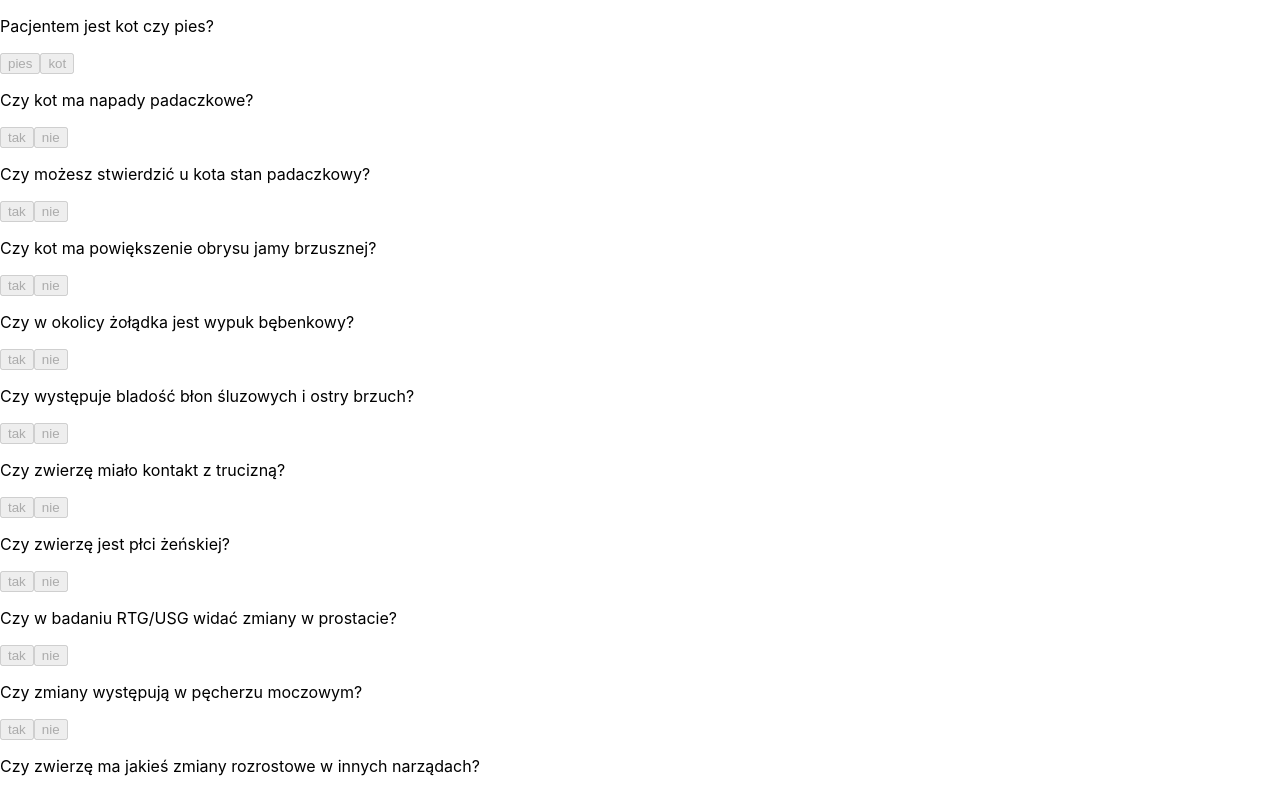
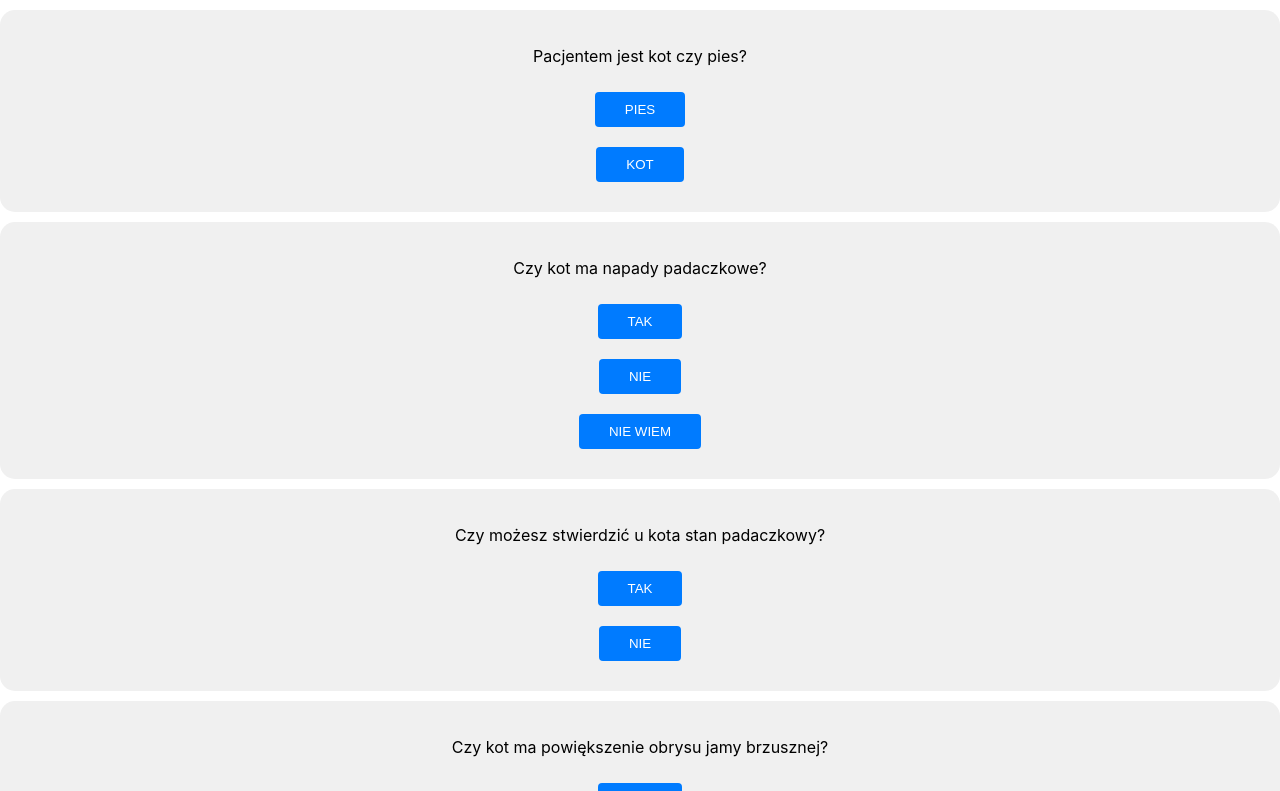
Before and after one commit to xoMichal/magisterkaVetCpp, a React (Create React App) app: page / in a window 1280 px wide. Shown: the top 791 px of the page. Built offline with nearby package versions, Linux system fonts and the light colour scheme.

Commit message:
'css-update'

```diff
--- a/src/App.tsx
+++ b/src/App.tsx
@@ -6,6 +6,7 @@ import { diagnosticEngine } from './components/diagnosticEngine';
 type Answer = {
   text: string;
   isActive: boolean;
+  isClicked: boolean;
 }
 
 type QuestionData = {
@@ -20,477 +21,459 @@ const initialQuestions: QuestionData[] = [
     id: 1,
     text: 'Pacjentem jest kot czy pies?',
     answers: [
-      { text: 'pies', isActive: false },
-      { text: 'kot', isActive: false },
+      { text: 'pies', isActive: false, isClicked: false },
+      { text: 'kot', isActive: false, isClicked: false },
     ],
   },
   {
     id: 2,
     text: 'Czy kot ma napady padaczkowe?',
     answers: [
-      { text: 'tak', isActive: false },
-      { text: 'nie', isActive: false },
+      { text: 'tak', isActive: false, isClicked: false },
+      { text: 'nie', isActive: false, isClicked: false },
+      { text: 'nie wiem', isActive: false, isClicked: false },
     ],
   },
   {
     id: 3,
     text: 'Czy możesz stwierdzić u kota stan padaczkowy?',
     answers: [
-      { text: 'tak', isActive: false },
-      { text: 'nie', isActive: false },
+      { text: 'tak', isActive: false, isClicked: false },
+      { text: 'nie', isActive: false, isClicked: false },
     ],
   },
   {
     id: 4,
     text: 'Czy kot ma powiększenie obrysu jamy brzusznej?',
     answers: [
-      { text: 'tak', isActive: false },
-      { text: 'nie', isActive: false },
+      { text: 'tak', isActive: false, isClicked: false },
+      { text: 'nie', isActive: false, isClicked: false },
+      { text: 'nie wiem', isActive: false, isClicked: false },
     ],
   },
   {
     id: 5,
     text: 'Czy w okolicy żołądka jest wypuk bębenkowy?',
     answers: [
-      { text: 'tak', isActive: false },
-      { text: 'nie', isActive: false },
+      { text: 'tak', isActive: false, isClicked: false },
+      { text: 'nie', isActive: false, isClicked: false },
     ],
   },
   {
     id: 6,
     text: 'Czy występuje bladość błon śluzowych i ostry brzuch?',
     answers: [
-      { text: 'tak', isActive: false },
-      { text: 'nie', isActive: false },
+      { text: 'tak', isActive: false, isClicked: false },
+      { text: 'nie', isActive: false, isClicked: false },
     ],
   },
   {
     id: 7,
     text: 'Czy zwierzę miało kontakt z trucizną?',
     answers: [
-      { text: 'tak', isActive: false },
-      { text: 'nie', isActive: false },
+      { text: 'tak', isActive: false, isClicked: false },
+      { text: 'nie', isActive: false, isClicked: false },
+      { text: 'nie wiem', isActive: false, isClicked: false },
     ],
   },
   {
     id: 8,
     text: 'Czy zwierzę jest płci żeńskiej?',
     answers: [
-      { text: 'tak', isActive: false },
-      { text: 'nie', isActive: false },
+      { text: 'tak', isActive: false, isClicked: false },
+      { text: 'nie', isActive: false, isClicked: false },
     ],
   },
   {
     id: 9,
     text: 'Czy w badaniu RTG/USG widać zmiany w prostacie?',
     answers: [
-      { text: 'tak', isActive: false },
-      { text: 'nie', isActive: false },
+      { text: 'tak', isActive: false, isClicked: false },
+      { text: 'nie', isActive: false, isClicked: false },
     ],
   },
   {
     id: 10,
     text: 'Czy zmiany występują w pęcherzu moczowym?',
     answers: [
-      { text: 'tak', isActive: false },
-      { text: 'nie', isActive: false },
+      { text: 'tak', isActive: false, isClicked: false },
+      { text: 'nie', isActive: false, isClicked: false },
     ],
   }, {
     id: 11,
     text: 'Czy zwierzę ma jakieś zmiany rozrostowe w innych narządach?',
     answers: [
-      { text: 'tak', isActive: false },
-      { text: 'nie', isActive: false },
+      { text: 'tak', isActive: false, isClicked: false },
+      { text: 'nie', isActive: false, isClicked: false },
     ],
   },
   {
     id: 12,
     text: 'Czy w badaniu RTG/USG widać zmiany w macicy/jajnikach?',
     answers: [
-      { text: 'tak', isActive: false },
-      { text: 'nie', isActive: false },
+      { text: 'tak', isActive: false, isClicked: false },
+      { text: 'nie', isActive: false, isClicked: false },
     ],
   },
   {
     id: 13,
     text: 'Czy zmiany występują w pęcherzu moczowym?',
     answers: [
-      { text: 'tak', isActive: false },
-      { text: 'nie', isActive: false },
+      { text: 'tak', isActive: false, isClicked: false },
+      { text: 'nie', isActive: false, isClicked: false },
     ],
   },
   {
     id: 14,
     text: 'Czy w macicy widać symptomy ciąży?',
     answers: [
-      { text: 'tak', isActive: false },
-      { text: 'nie', isActive: false },
+      { text: 'tak', isActive: false, isClicked: false },
+      { text: 'nie', isActive: false, isClicked: false },
     ],
   },
   {
     id: 15,
     text: 'Czy kot zjadł coś podejrzewanego lub mógł mieć kontakt z substancją trującą?',
     answers: [
-      { text: 'tak', isActive: false },
-      { text: 'nie', isActive: false },
+      { text: 'tak', isActive: false, isClicked: false },
+      { text: 'nie', isActive: false, isClicked: false },
+      { text: 'nie wiem', isActive: false, isClicked: false },
     ],
   },
   {
     id: 16,
     text: 'Czy u kota w momencie wystąpienia problemów atak pojawił się po raz pierwszy?',
     answers: [
-      { text: 'tak', isActive: false },
-      { text: 'nie', isActive: false },
+      { text: 'tak', isActive: false, isClicked: false },
+      { text: 'nie', isActive: false, isClicked: false },
     ],
   },
   {
     id: 17,
     text: 'Czy poziom insuliny jest podwyższony lub prawidłowy?',
     answers: [
-      { text: 'tak', isActive: false },
-      { text: 'nie', isActive: false },
+      { text: 'tak', isActive: false, isClicked: false },
+      { text: 'nie', isActive: false, isClicked: false },
     ],
   },
   {
     id: 18,
     text: 'Czy poziom insuliny jest obniżony?',
     answers: [
-      { text: 'tak', isActive: false },
-      { text: 'nie', isActive: false },
+      { text: 'tak', isActive: false, isClicked: false },
+      { text: 'nie', isActive: false, isClicked: false },
     ],
   },
   {
     id: 19,
     text: 'Czy poziom mocznika jest obniżony a parametry wątrobowe są podwyższone?',
     answers: [
-      { text: 'tak', isActive: false },
-      { text: 'nie', isActive: false },
+      { text: 'tak', isActive: false, isClicked: false },
+      { text: 'nie', isActive: false, isClicked: false },
     ],
   },
   {
     id: 20,
     text: 'Czy wynik MR, TK, badanie płynu mózgowo-rdzeniowego są nie prawidłowe?',
     answers: [
-      { text: 'tak', isActive: false },
-      { text: 'nie', isActive: false },
+      { text: 'tak', isActive: false, isClicked: false },
+      { text: 'nie', isActive: false, isClicked: false },
     ],
   },
   {
     id: 21,
     text: 'Czy pies jest po urazie?',
     answers: [
-      { text: 'tak', isActive: false },
-      { text: 'nie', isActive: false },
+      { text: 'tak', isActive: false, isClicked: false },
+      { text: 'nie', isActive: false, isClicked: false },
     ],
   }, {
     id: 22,
     text: 'Czy wszedł o własnych siłach?',
     answers: [
-      { text: 'tak', isActive: false },
-      { text: 'nie', isActive: false },
+      { text: 'tak', isActive: false, isClicked: false },
+      { text: 'nie', isActive: false, isClicked: false },
     ],
   },
   {
     id: 23,
     text: 'Czy u psa występuje biegunka?',
     answers: [
-      { text: 'tak', isActive: false },
-      { text: 'nie', isActive: false },
+      { text: 'tak', isActive: false, isClicked: false },
+      { text: 'nie', isActive: false, isClicked: false },
     ],
   },
   {
     id: 24,
     text: 'Czy u psa występuje świąd?',
     answers: [
-      { text: 'tak', isActive: false },
-      { text: 'nie', isActive: false },
+      { text: 'tak', isActive: false, isClicked: false },
+      { text: 'nie', isActive: false, isClicked: false },
     ],
   },
   {
     id: 25,
     text: 'Czy znaleziono pasożyty?',
     answers: [
-      { text: 'nie', isActive: false },
-      { text: 'tak', isActive: false },
+      { text: 'nie', isActive: false, isClicked: false },
+      { text: 'tak', isActive: false, isClicked: false },
     ],
   },
   {
     id: 26,
     text: 'Postępowanie zastosowanie profilaktycznego zwalczania pcheł. Czy świąd ustał?',
     answers: [
-      { text: 'nie', isActive: false },
-      { text: 'tak', isActive: false },
+      { text: 'nie', isActive: false, isClicked: false },
+      { text: 'tak', isActive: false, isClicked: false },
     ],
   },
   {
     id: 27,
-    text: 'Postępowanie zastosowanie profilaktycznego zwalczania pcheł. Czy świąd ustał?',
+    text: 'Postępowanie proszę wykonać badanie poznawcze na obecność świerzbu. Czy znaleziono objawy świerzbu',
     answers: [
-      { text: 'nie', isActive: false },
-      { text: 'tak', isActive: false },
+      { text: 'nie', isActive: false, isClicked: false },
+      { text: 'tak', isActive: false, isClicked: false },
     ],
   },
   {
     id: 28,
-    text: 'Postępowanie proszę wykonać badanie poznawcze na obecność świerzbu. Czy znaleziono objawy świerzbu',
+    text: 'Diagnoza świerzb. Postępowanie Proszę zastosować leczenie przeciw świerzbowe',
     answers: [
-      { text: 'nie', isActive: false },
-      { text: 'tak', isActive: false },
+      { text: 'nie', isActive: false, isClicked: false },
+      { text: 'tak', isActive: false, isClicked: false },
     ],
   },
   {
     id: 29,
-    text: 'Diagnoza świerzb. Postępowanie Proszę zastosować leczenie przeciw świerzbowe',
+    text: 'Postępowanie proszę wykonać cytologię. Czy cytologia wykazała brak mikroorganizmów?',
     answers: [
-      { text: 'nie', isActive: false },
-      { text: 'tak', isActive: false },
+      { text: 'nie', isActive: false, isClicked: false },
+      { text: 'tak', isActive: false, isClicked: false },
     ],
   },
   {
     id: 30,
-    text: 'Postępowanie proszę wykonać cytologię. Czy cytologia wykazała brak mikroorganizmów?',
+    text: 'Czy cytologia wykazała bakterie?',
     answers: [
-      { text: 'nie', isActive: false },
-      { text: 'tak', isActive: false },
+      { text: 'nie', isActive: false, isClicked: false },
+      { text: 'tak', isActive: false, isClicked: false },
     ],
   },
   {
     id: 31,
-    text: 'Czy cytologia wykazała bakterie?',
+    text: 'Czy występują wyłysienia?',
     answers: [
-      { text: 'nie', isActive: false },
-      { text: 'tak', isActive: false },
+      { text: 'występują', isActive: false, isClicked: false },
+      { text: 'nie występują', isActive: false, isClicked: false },
     ],
   },
   {
     id: 32,
-    text: 'Czy występują wyłysienia?',
+    text: 'Czy znaleziono na ciele jakieś guzy?',
     answers: [
-      { text: 'występują', isActive: false },
-      { text: 'nie występują', isActive: false },
+      { text: 'tak', isActive: false, isClicked: false },
+      { text: 'nie', isActive: false, isClicked: false },
     ],
   },
   {
     id: 33,
-    text: 'Czy znaleziono na ciele jakieś guzy?',
+    text: 'Czy znaleziono owrzodzenia?',
     answers: [
-      { text: 'tak', isActive: false },
-      { text: 'nie', isActive: false },
+      { text: 'tak', isActive: false, isClicked: false },
+      { text: 'nie', isActive: false, isClicked: false },
     ],
   },
   {
     id: 34,
-    text: 'Czy u psa występuje ból?',
+    text: 'Czy znaleziono zmiany barwnikowe?',
     answers: [
-      { text: 'tak', isActive: false },
-      { text: 'nie', isActive: false },
+      { text: 'tak', isActive: false, isClicked: false },
+      { text: 'nie', isActive: false, isClicked: false },
     ],
   },
   {
     id: 35,
-    text: 'Czy u psa występuje gorączka?',
+    text: '36. Postępowanie proszę zlecić posiew i cytologię. Czy badania zostały wykonane?',
     answers: [
-      { text: 'tak', isActive: false },
-      { text: 'nie', isActive: false },
+      { text: 'tak', isActive: false, isClicked: false },
+      { text: 'nie', isActive: false, isClicked: false },
     ],
   },
   {
     id: 36,
-    text: 'Czy wyniki badania krwi są w normie?',
+    text: 'Czy badania wskazały na obecność pasożytów?',
     answers: [
-      { text: 'tak', isActive: false },
-      { text: 'nie', isActive: false },
+      { text: 'tak', isActive: false, isClicked: false },
+      { text: 'nie', isActive: false, isClicked: false },
     ],
   },
   {
     id: 37,
-    text: 'Czy pies ma problemy z oddychaniem?',
+    text: 'Czy łysienie jest symetrycznie rozsiane?',
     answers: [
-      { text: 'tak', isActive: false },
-      { text: 'nie', isActive: false },
+      { text: 'tak', isActive: false, isClicked: false },
+      { text: 'nie', isActive: false, isClicked: false },
     ],
   },
   {
     id: 38,
-    text: 'Czy pies jest letargiczny?',
+    text: 'Postępowanie Proszę wykonać hematologię i trichogram. Czy wyniki były prawidłowe',
     answers: [
-      { text: 'tak', isActive: false },
-      { text: 'nie', isActive: false },
+      { text: 'tak', isActive: false, isClicked: false },
+      { text: 'nie', isActive: false, isClicked: false },
     ],
   },
   {
     id: 39,
-    text: 'Czy pies nie chce jeść?',
+    text: 'Czy występują również wymioty?',
     answers: [
-      { text: 'tak', isActive: false },
-      { text: 'nie', isActive: false },
+      { text: 'tak', isActive: false, isClicked: false },
+      { text: 'nie', isActive: false, isClicked: false },
     ],
   },
   {
     id: 40,
-    text: 'Czy u psa występuje wymiotowanie?',
+    text: 'Czy objawy są przewlekłe?',
     answers: [
-      { text: 'tak', isActive: false },
-      { text: 'nie', isActive: false },
+      { text: 'tak', isActive: false, isClicked: false },
+      { text: 'nie', isActive: false, isClicked: false },
     ],
   },
   {
     id: 41,
-    text: 'Czy u psa występuje kaszel?',
+    text: 'Czy zlecono badanie morfologiczne krwi, biochemiczne surowicy i badanie kału?',
     answers: [
-      { text: 'tak', isActive: false },
-      { text: 'nie', isActive: false },
+      { text: 'tak', isActive: false, isClicked: false },
+      { text: 'nie', isActive: false, isClicked: false },
     ],
   },
   {
     id: 42,
-    text: 'Czy pies ma biegunkę?',
+    text: 'Czy badanie morfologiczne lub biochemiczne nie było w normie?',
     answers: [
-      { text: 'tak', isActive: false },
-      { text: 'nie', isActive: false },
+      { text: 'tak', isActive: false, isClicked: false },
+      { text: 'nie', isActive: false, isClicked: false },
     ],
   },
   {
     id: 43,
-    text: 'Czy pies jest nadmiernie śpiący?',
+    text: 'Czy badanie kału również było poza normą?',
     answers: [
-      { text: 'tak', isActive: false },
-      { text: 'nie', isActive: false },
+      { text: 'Tak było poza normą', isActive: false, isClicked: false },
+      { text: 'Nie, było w normie', isActive: false, isClicked: false },
     ],
   },
   {
     id: 44,
-    text: 'Czy badanie kału również było poza normą?',
+    text: 'Postępowanie Proszę wykonać badanie USG, Czy wykonano badanie?',
     answers: [
-      { text: 'Tak było poza normą', isActive: false },
-      { text: 'Nie, było w normie', isActive: false },
+      { text: 'Wykonano', isActive: false, isClicked: false },
+      { text: 'Nie wykonano', isActive: false, isClicked: false },
     ],
   },
   {
     id: 45,
     text: 'Postępowanie Proszę wykonać badanie USG, Czy wykonano badanie?',
     answers: [
-      { text: 'Wykonano', isActive: false },
-      { text: 'Nie wykonano', isActive: false },
+      { text: 'Wykonano', isActive: false, isClicked: false },
+      { text: 'Nie wykonano', isActive: false, isClicked: false },
     ],
   },
   {
     id: 46,
-    text: 'Postępowanie Proszę wykonać badanie USG, Czy wykonano badanie?',
+    text: 'Czy znaleziono coś niepokojącego podczas badania USG?',
     answers: [
-      { text: 'Wykonano', isActive: false },
-      { text: 'Nie wykonano', isActive: false },
+      { text: 'tak', isActive: false, isClicked: false },
+      { text: 'nie', isActive: false, isClicked: false },
     ],
   },
   {
     id: 47,
-    text: 'Czy znaleziono coś niepokojącego podczas badania USG?',
+    text: 'Proszę wykonać laparotomię. Czy badanie wykazało jakieś nieprawidłości?',
     answers: [
-      { text: 'tak', isActive: false },
-      { text: 'nie', isActive: false },
+      { text: 'tak', isActive: false, isClicked: false },
+      { text: 'nie', isActive: false, isClicked: false },
     ],
   },
   {
     id: 48,
-    text: 'Proszę wykonać laparotomię. Czy badanie wykazało jakieś nieprawidłości?',
+    text: 'Czy pies jadł coś nowego?',
     answers: [
-      { text: 'tak', isActive: false },
-      { text: 'nie', isActive: false },
+      { text: 'tak', isActive: false, isClicked: false },
+      { text: 'nie', isActive: false, isClicked: false },
     ],
   },
   {
     id: 49,
-    text: 'Czy pies jadł coś nowego?',
+    text: 'Czy objawy pojawiły się nagle?',
     answers: [
-      { text: 'tak', isActive: false },
-      { text: 'nie', isActive: false },
+      { text: 'tak', isActive: false, isClicked: false },
+      { text: 'nie', isActive: false, isClicked: false },
     ],
   },
   {
     id: 50,
-    text: 'Czy objawy pojawiły się nagle?',
+    text: 'Czy oddycha?',
     answers: [
-      { text: 'tak', isActive: false },
-      { text: 'nie', isActive: false },
+      { text: 'tak', isActive: false, isClicked: false },
+      { text: 'nie', isActive: false, isClicked: false },
     ],
   },
   {
     id: 51,
-    text: 'Czy oddycha?',
+    text: 'Czy liczba oddechów jest prawidłowa?',
     answers: [
-      { text: 'tak', isActive: false },
-      { text: 'nie', isActive: false },
+      { text: 'tak', isActive: false, isClicked: false },
+      { text: 'nie', isActive: false, isClicked: false },
     ],
   },
   {
     id: 52,
-    text: 'Czy liczba oddechów jest prawidłowa?',
+    text: 'Czy widać krwawienia?',
     answers: [
-      { text: 'tak', isActive: false },
-      { text: 'nie', isActive: false },
+      { text: 'tak', isActive: false, isClicked: false },
+      { text: 'nie', isActive: false, isClicked: false },
     ],
   },
   {
     id: 53,
-    text: 'Czy widać krwawienia?',
-    answers: [
-      { text: 'tak', isActive: false },
-      { text: 'nie', isActive: false },
-    ],
-  },
-  {
-    id: 54,
     text: 'Przystąpiono do podstawowej resuscytacji?',
     answers: [
-      { text: 'tak', isActive: false },
-      { text: 'nie', isActive: false },
+      { text: 'tak', isActive: false, isClicked: false },
+      { text: 'nie', isActive: false, isClicked: false },
     ],
 },
 {
-    id: 55,
+    id: 54,
     text: 'Czy zwierzę odzyskało oddech?',
     answers: [
-      { text: 'tak', isActive: false },
-      { text: 'nie', isActive: false },
+      { text: 'tak', isActive: false, isClicked: false },
+      { text: 'nie', isActive: false, isClicked: false },
     ],
 },
 ]
-// Stylowanie dla kontenera pytań
-const questionContainerStyle = {
-  display: 'flex',
-  flexDirection: 'column',
-  alignItems: 'center',
-  justifyContent: 'center',
-  backgroundColor: '#f0f0f0',
-  padding: '20px',
-  borderRadius: '15px',
-  margin: '10px 0',
-};
 
-// Stylowanie dla przycisków odpowiedzi
-const buttonStyle = {
-  backgroundColor: '#4caf50',
-  color: 'white',
-  padding: '10px 20px',
-  margin: '5px',
-  border: 'none',
-  borderRadius: '5px',
-  textTransform: 'uppercase',
-  cursor: 'pointer',
-};
 function App() {
   const [questions, setQuestions] = useState(initialQuestions);
   const [diagnosis, setDiagnosis] = useState('');
 
   const onSelectAnswer = (id: number, answer: string) => {
-    const updatedQuestions = diagnosticEngine(questions, id, answer);
+    const updatedQuestions = questions.map(question => {
+      if (question.id === id) {
+        question.answers = question.answers.map(a =>
+          a.text === answer ? { ...a, isActive: false, isClicked: true } : a
+        );
+      }
+      return question;
+    });
+
     setQuestions(updatedQuestions);
 
-    // Symulacja generowania diagnozy/postępowania
     if (updatedQuestions.every(question => question.answers.some((answer: { isActive: any; }) => !answer.isActive))) {
       setDiagnosis('Wygenerowana diagnoza lub postępowanie');
     }
   };
+
 
   return (
     <div>
--- a/src/components/Question.tsx
+++ b/src/components/Question.tsx
@@ -1,8 +1,9 @@
-import React from 'react';
+import React, { CSSProperties, useState } from 'react';
 
 type Answer = {
   text: string;
   isActive: boolean;
+  isClicked: boolean;
 }
 
 type QuestionProps = {
@@ -12,15 +13,43 @@ type QuestionProps = {
   onSelectAnswer: (id: number, answer: string) => void;
 }
 
+const buttonStyle: CSSProperties = {
+  backgroundColor: '#007BFF',
+  color: 'white',
+  padding: '10px 30px',
+  margin: '10px',
+  border: 'none',
+  borderRadius: '4px',
+  textTransform: 'uppercase',
+  cursor: 'pointer',
+};
+
+const selectedButtonStyle: CSSProperties = {
+  ...buttonStyle,
+  backgroundColor: 'green',
+};
+
+const questionContainerStyle: CSSProperties = {
+  display: 'flex',
+  flexDirection: 'column',
+  alignItems: 'center',
+  justifyContent: 'center',
+  backgroundColor: '#f0f0f0',
+  padding: '20px',
+  borderRadius: '15px',
+  margin: '10px 0',
+};
+
 const Question: React.FC<QuestionProps> = ({ id, text, answers, onSelectAnswer }) => {
   return (
-    <div>
+    <div style={questionContainerStyle}>
       <p>{text}</p>
       {answers.map((answer, index) => (
         <button
           key={index}
           onClick={() => onSelectAnswer(id, answer.text)}
           disabled={!answer.isActive}
+          style={answer.isClicked ? selectedButtonStyle : buttonStyle}
         >
           {answer.text}
         </button>
--- a/src/components/QuestionList.tsx
+++ b/src/components/QuestionList.tsx
@@ -5,6 +5,7 @@ import Question from './Question';
 type Answer = {
   text: string;
   isActive: boolean;
+  isClicked: boolean;
 }
 
 type QuestionData = {
```
